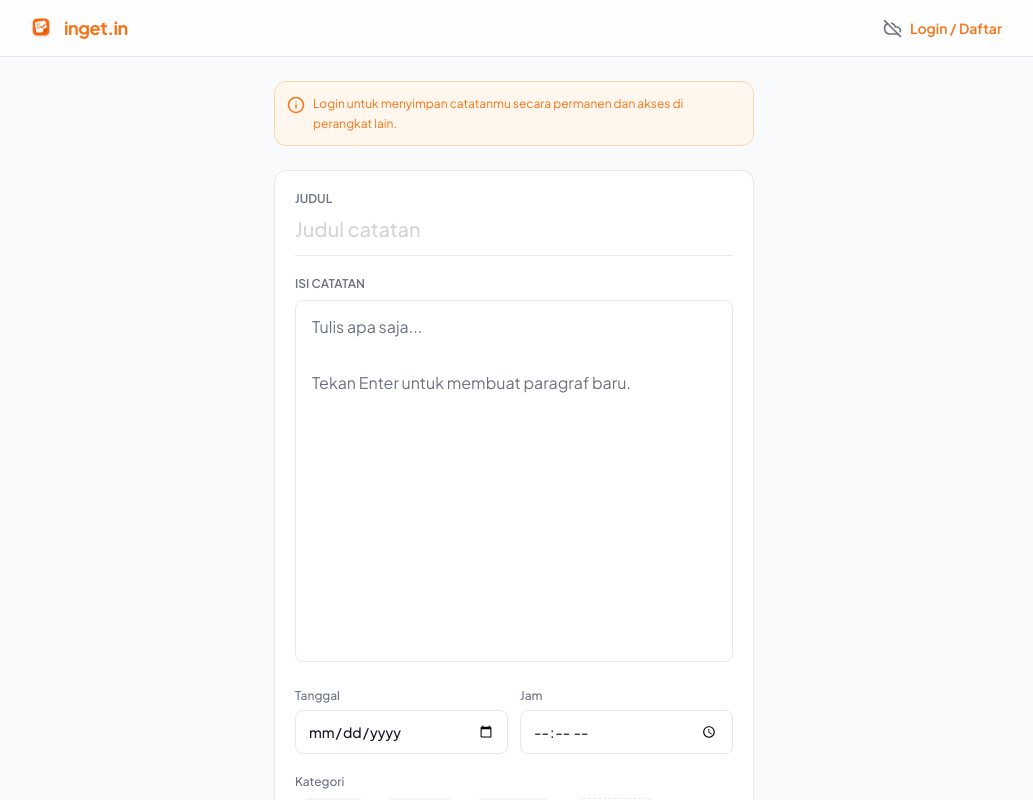
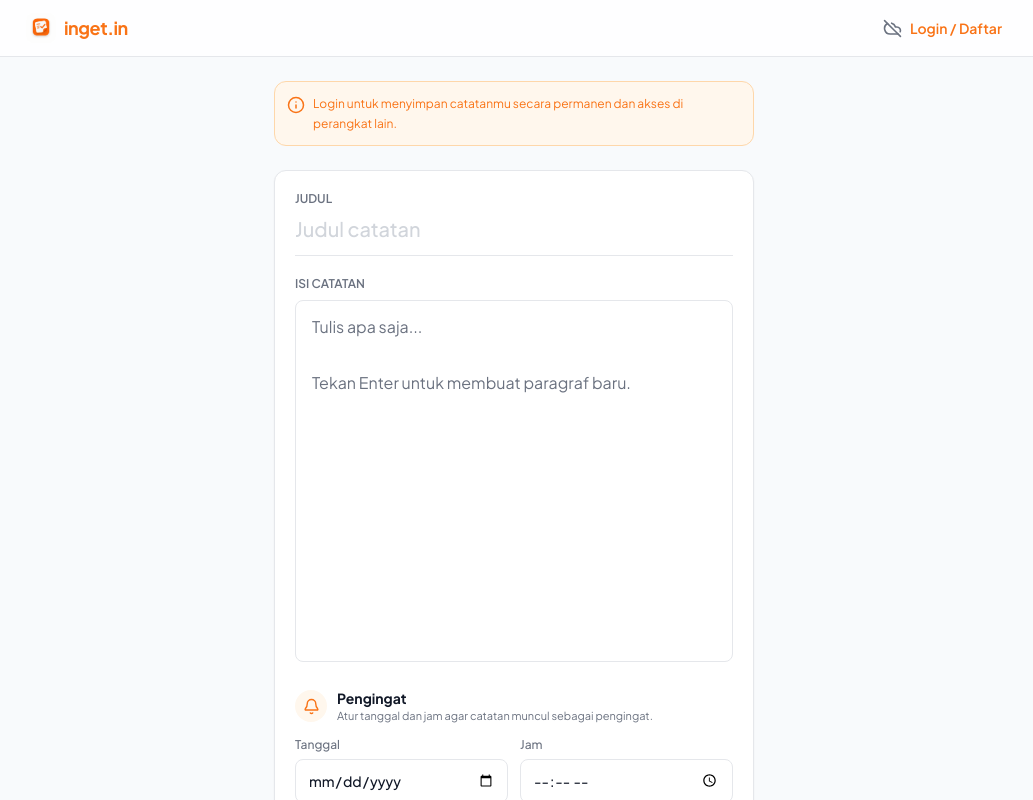
Before and after one commit to MilanRamadhan/inget.in, a Next.js app in the folder frontend/: page /dashboard in a window 1280 px wide. Shown: the top 800 px of the page, without its empty margins (126-1159 px from the left). Built offline with nearby package versions, Linux system fonts and the light colour scheme.

Commit message:
feat: clarify reminder fields in note form

```diff
--- a/frontend/components/NoteForm.tsx
+++ b/frontend/components/NoteForm.tsx
@@ -422,6 +422,19 @@ export function NoteForm({
         </div>
       )}
 
+      <div className="space-y-3">
+        <div className="flex items-center gap-2.5">
+          <span className="flex h-8 w-8 flex-shrink-0 items-center justify-center rounded-full bg-primary-light">
+            <LordIcon src={ICONS.bell} colors={COLOR_PRIMARY} size={17} />
+          </span>
+          <div>
+            <p className="text-sm font-bold text-text-primary">Pengingat</p>
+            <p className="text-[11px] text-text-secondary">
+              Atur tanggal dan jam agar catatan muncul sebagai pengingat.
+            </p>
+          </div>
+        </div>
+
         <div className="grid grid-cols-2 gap-3">
           <label className="text-xs font-medium text-text-secondary">
             Tanggal
@@ -441,6 +454,7 @@ export function NoteForm({
               className="mt-1.5 w-full rounded-input border border-border bg-white px-3 py-2.5 text-sm text-text-primary outline-none focus:ring-2 focus:ring-primary"
             />
           </label>
+        </div>
       </div>
 
       <div>
```
Lines whose indentation alone changed are shown as unchanged.
